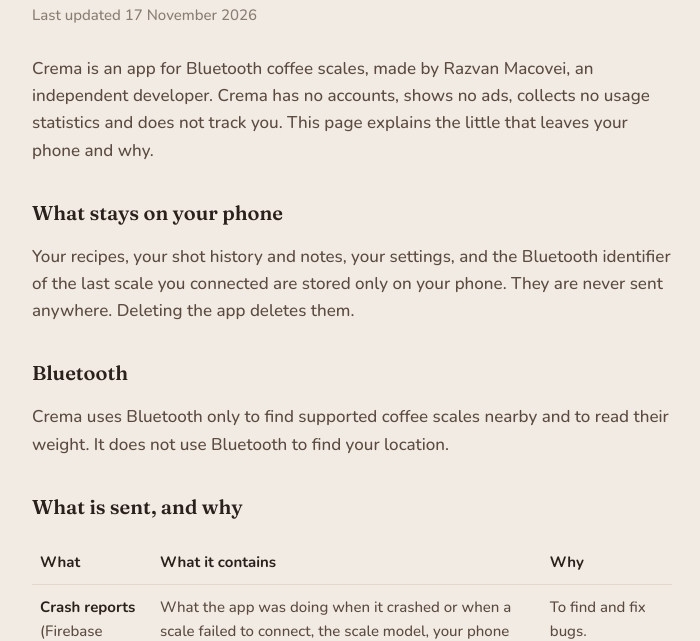
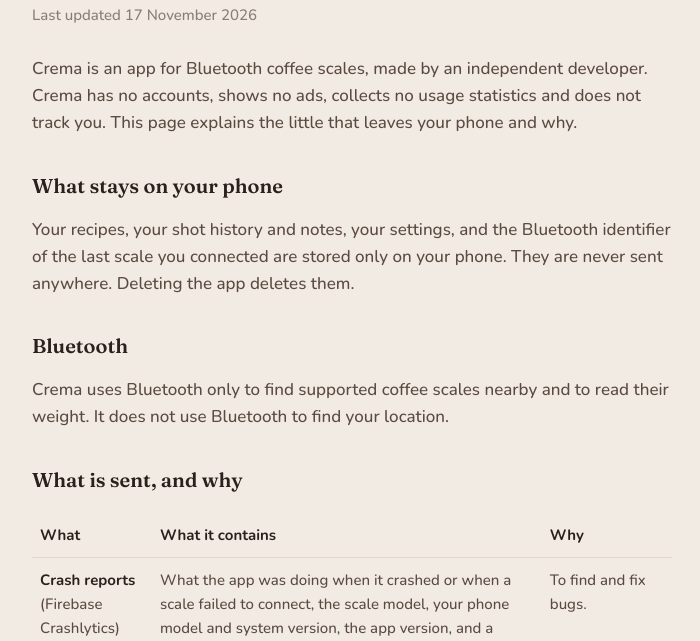
Before and after one commit to razvanmacovei/crema-site, a plain HTML site: page privacy.html in a window 1280 px wide. Shown: the part 159-800 px from the top of the page, without its empty margins (288-988 px from the left). Drawn offline with nearby package versions, Linux system fonts and the light colour scheme.

Commit message:
Privacy: no personal name
Co-Authored-By: Claude Opus 5.5 <noreply@anthropic.com>
Claude-Session: https://claude.ai/code/session_01LuNknC7BQEaj5D8M15B6Gh

```diff
--- a/privacy.html
+++ b/privacy.html
@@ -15,7 +15,7 @@
 <h1>Privacy Policy</h1>
 <p class="meta">Last updated 17 November 2026</p>
 
-<p>Crema is an app for Bluetooth coffee scales, made by Razvan Macovei, an independent developer. Crema has no accounts, shows no ads, collects no usage statistics and does not track you. This page explains the little that leaves your phone and why.</p>
+<p>Crema is an app for Bluetooth coffee scales, made by an independent developer. Crema has no accounts, shows no ads, collects no usage statistics and does not track you. This page explains the little that leaves your phone and why.</p>
 
 <h2>What stays on your phone</h2>
 <p>Your recipes, your shot history and notes, your settings, and the Bluetooth identifier of the last scale you connected are stored only on your phone. They are never sent anywhere. Deleting the app deletes them.</p>
```
